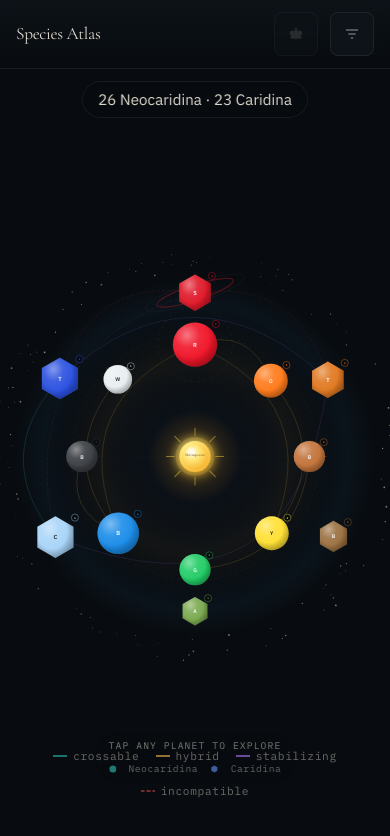
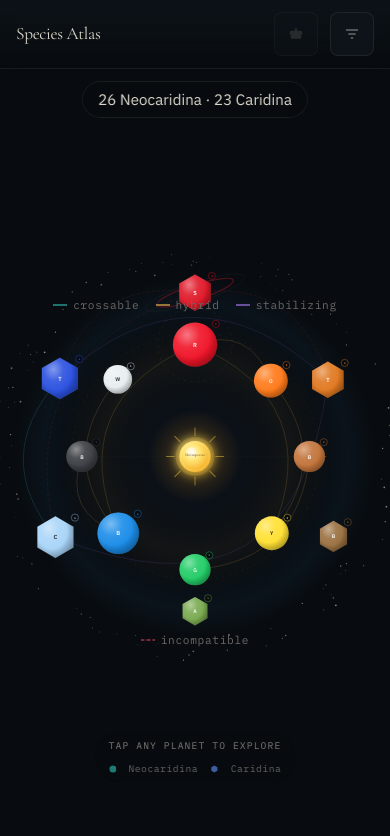
Before and after one commit to zy0x1337/shrimpverse, a React (Vite) app: page / in a window 390 px wide. Shown: the top 836 px of the page. Built offline with nearby package versions, Linux system fonts and the light colour scheme.

Commit message:
Mobile: reposition arc legend from bottom to top HUD area
Arc legend now sits inline below compare-badge on mobile (<640px), preventing
it from 'raging out' of the viewport bottom. Desktop behavior unchanged.

https://claude.ai/code/session_018c3hnCMTK9h4u2Yn3mwWe9

```diff
--- a/src/styles.css
+++ b/src/styles.css
@@ -1447,16 +1447,15 @@ input, select { font: inherit; color: inherit; }
   }
   .filter-section .btn-group::-webkit-scrollbar { display: none; }
 
-  /* Arc legend: compact on mobile — forced single row, hidden shape legend saves ~30px */
+  /* Arc legend: compact on mobile — repositioned to top HUD area */
   .orbit-arc-legend {
-    /* Single row with the production font; wraps cleanly (never clips) if the
-       webfont is unavailable and the wider fallback mono overflows 360px. */
+    bottom: auto;
+    top: calc(var(--s5) + 56px); /* below the compare-badge */
     flex-wrap: wrap;
     justify-content: center;
     gap: 2px 5px;
-    font-size: 0.52rem;
+    font-size: 0.48rem;
     letter-spacing: 0.01em;
-    bottom: var(--s3);
     padding: 0 var(--s1);
     width: 100%;
   }
```
